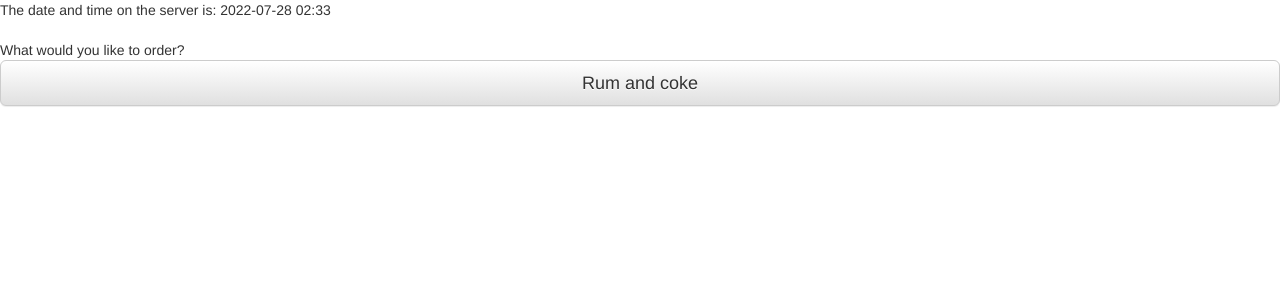
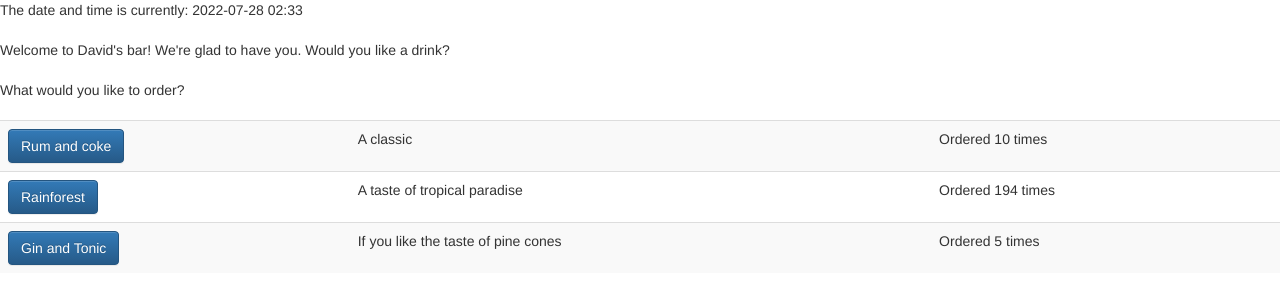
Before and after one commit to davidwangdw/AutomaticBartender, a Flask app: page / in a window 1280 px wide. Shown: the top 305 px of the page. Run offline with Flask 2, Linux system fonts and the light colour scheme; some libraries are stand-ins or nearby versions.

Commit message:
add some more buttons

```diff
--- a/app.py
+++ b/app.py
@@ -2,6 +2,7 @@ from flask import Flask, render_template, redirect
 import datetime
 
 app = Flask(__name__)
+
 
 # http://mattrichardson.com/Raspberry-Pi-Flask/
 # https://learn.adafruit.com/adafruit-keg-bot?view=all
@@ -22,6 +23,7 @@ def index():
     }
     return render_template('main.html', **template_data)
 
+
 @app.route("/confirmation/<drink>")
 def confirmation(drink):
     if drink == 'rum-and-coke':
@@ -29,12 +31,15 @@ def confirmation(drink):
             'title': 'Welcome to Apt 409!',
             'drink': "rum and coke"
         }
+        # TODO: put in a lock file to show that the device is currently in use
         return render_template('confirmation.html', **template_data)
+
 
 @app.route("/rum-and-coke")
 def rum_coke():
     print("you have ordered a rum and coke")
     return redirect('/confirmation/rum-and-coke')
 
+
 if __name__ == "__main__":
     app.run(host='0.0.0.0', port=80, debug=True)
--- a/templates/confirmation.html
+++ b/templates/confirmation.html
@@ -8,8 +8,8 @@
     <!-- Latest compiled and minified JavaScript -->
     <script src="https://maxcdn.bootstrapcdn.com/bootstrap/3.3.6/js/bootstrap.min.js" integrity="sha384-0mSbJDEHialfmuBBQP6A4Qrprq5OVfW37PRR3j5ELqxss1yVqOtnepnHVP9aJ7xS" crossorigin="anonymous"></script>
 </head>
-
 <body>
     You ordered a rum and coke. Your drink is being dispensed. Enjoy!
+    <a href="/" class="btn btn-block btn-lg btn-default" role="button">Return to list of drinks</a></div></div>
 </body>
 </html>
--- a/templates/main.html
+++ b/templates/main.html
@@ -1,4 +1,5 @@
 <!DOCTYPE html>
+<meta name="viewport" content="width=device-width, initial-scale=1.0">
 <head>
     <title>{{ title }}</title>
     <!-- Latest compiled and minified CSS -->
@@ -8,11 +9,29 @@
     <!-- Latest compiled and minified JavaScript -->
     <script src="https://maxcdn.bootstrapcdn.com/bootstrap/3.3.6/js/bootstrap.min.js" integrity="sha384-0mSbJDEHialfmuBBQP6A4Qrprq5OVfW37PRR3j5ELqxss1yVqOtnepnHVP9aJ7xS" crossorigin="anonymous"></script>
 </head>
-
 <body>
-      The date and time on the server is: {{ time }}
+    The date and time is currently: {{ time }} <br> <br>
+    Welcome to David's bar! We're glad to have you. Would you like a drink?
     <br><br>
-      What would you like to order?
-   <a href="/rum-and-coke" class="btn btn-block btn-lg btn-default" role="button">Rum and coke</a></div></div>
+    What would you like to order? <br> <br>
+    <table class="table table-striped">
+        <tbody>
+            <tr>
+                <td><a href="/rum-and-coke" class="btn btn-primary" role="button">Rum and coke</a></td>
+                <td>A classic</td>
+                <td>Ordered 10 times</td>
+            </tr>
+            <tr>
+                <td><a href="/rainforest" class="btn btn-primary" role="button">Rainforest</a></td>
+                <td>A taste of tropical paradise</td>
+                <td>Ordered 194 times</td>
+            </tr>
+            <tr>
+                <td><a href="/gin-and-tonic" class="btn btn-primary" role="button">Gin and Tonic</a></td>
+                <td>If you like the taste of pine cones</td>
+                <td>Ordered 5 times</td>
+            </tr>
+        </tbody>
+    </table>
 </body>
 </html>
```
Also changed, not shown: README.md. Lines whose indentation alone changed are shown as unchanged.
